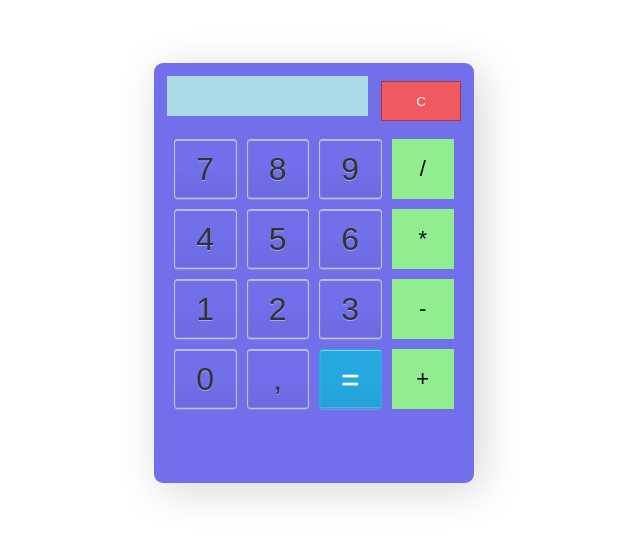
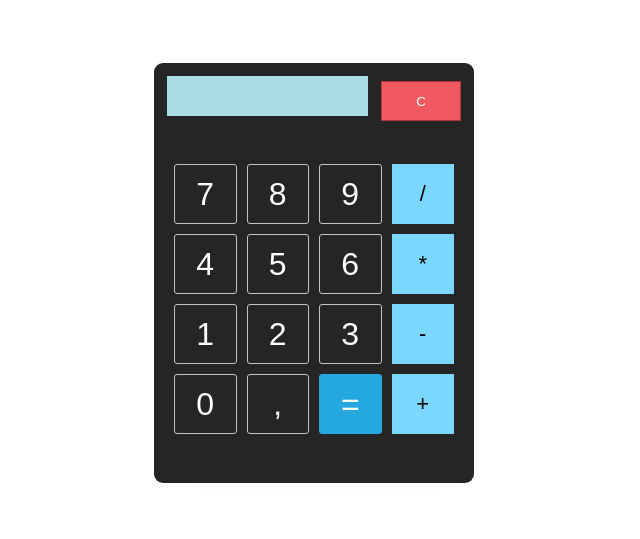
Before and after one commit to Pablo1190/calculadora.github.io, a plain HTML site: page index.html in a window 1280 px wide. Shown: the part 135-674 px from the top of the page, without its empty margins (326-966 px from the left). Drawn offline with Linux system fonts and the light colour scheme.

Commit message:
Update style.css

```diff
--- a/style.css
+++ b/style.css
@@ -7,8 +7,8 @@ body{
 
 .container {
     border-radius: 9px;
-    background: #716fe9;
-    box-shadow:  7px 7px 42px #d6d6d6, -7px -7px 42px #ffffff;
+    background: #252525;
+    box-shadow:  7px 7px 42px #fffefe, -7px -7px 42px #ffffff;
     width: 300px;
     height: 400px;
     padding: 10px;
@@ -19,21 +19,18 @@ body{
     grid-template-columns: repeat(4, 1fr);
     grid-gap: 10px;
     padding: 10px;
-    margin:auto;
+    margin-top: 25px
 }
 
 .button {
     height: 60px;
     padding: 5px;
-    background-color: #fff;
+    background-color: #ffffff;
     border-radius: 3px;
     border: 1px solid #c4c4c4;
     background-color: transparent;
     font-size: 2rem;
-    color: #333;
-    background-image: linear-gradient(to bottom, transparent, transparent 50%, rgba(0,0,0,.04));
-    box-shadow: inset 0 0 0 1px rgba(255,255,255,.05), inset 0 1px 0 0 rgba(255,255,255,.45), inset 0 -1px 0 0 rgba(255,255,255,.15), 0 1px 0 0 rgba(255,255,255,.15);
-    text-shadow: 0 1px rgba(255,255,255,.4);
+    color: #ffffff;
 }
 
 input {
@@ -42,12 +39,12 @@ input {
 }
 
 .button:hover {
-    background-color: #eaeaea;
+    background-color: #5c5c5c;
 }
 
 .operacion {
     font-size: 22px;
-    background-color: lightgreen;
+    background-color: #7bd7ff;
 }
 
 .borrar {
@@ -69,7 +66,7 @@ input {
 }
 
 .equal-sign:hover {
-    background-color: #4e9ed4;
+    background-color: #2e91d3;
 }
 
 .screen{
@@ -85,3 +82,7 @@ input {
     margin: auto;
     margin-bottom: 10px;
 }
+
+tr {
+    text-align: justify;
+}
```
